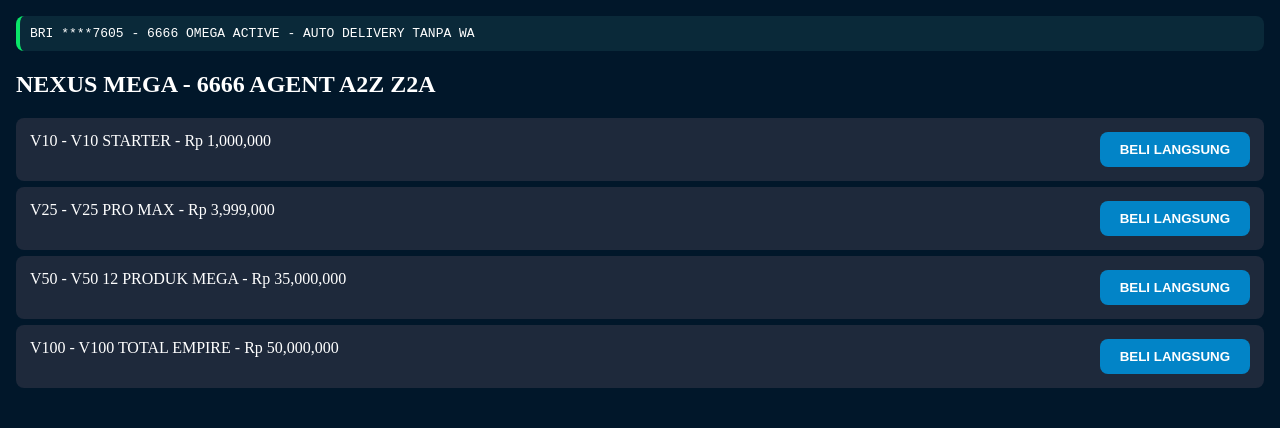
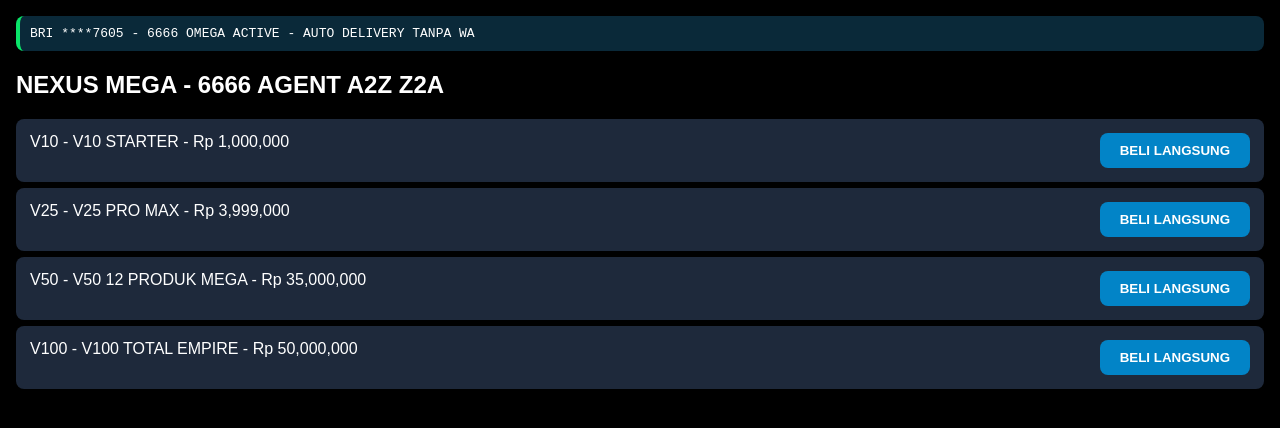
Before and after one commit to HeryHermawan-code/nexus-store, a Next.js app: page / in a window 1280 px wide. Shown: the top 428 px of the page. Built offline with nearby package versions, Linux system fonts and the light colour scheme.

Commit message:
Refactor RootLayout with updated styles and language
Updated the RootLayout component to use 'id' as the language and changed body styles for better readability.

```diff
--- a/app/layout.tsx
+++ b/app/layout.tsx
@@ -1,2 +1,11 @@
-export const dynamic="force-dynamic";
-export default function RootLayout({children}:{children:any}){return(<html lang="en"><body style={{margin:0,background:"#01172a"}}>{children}</body></html>)}
+export const dynamic = "force-dynamic";
+
+export default function RootLayout({ children }: { children: React.ReactNode }) {
+  return (
+    <html lang="id">
+      <body style={{ margin: 0, background: "#000", color: "#fff", fontFamily: "sans-serif" }}>
+        {children}
+      </body>
+    </html>
+  );
+}
```
